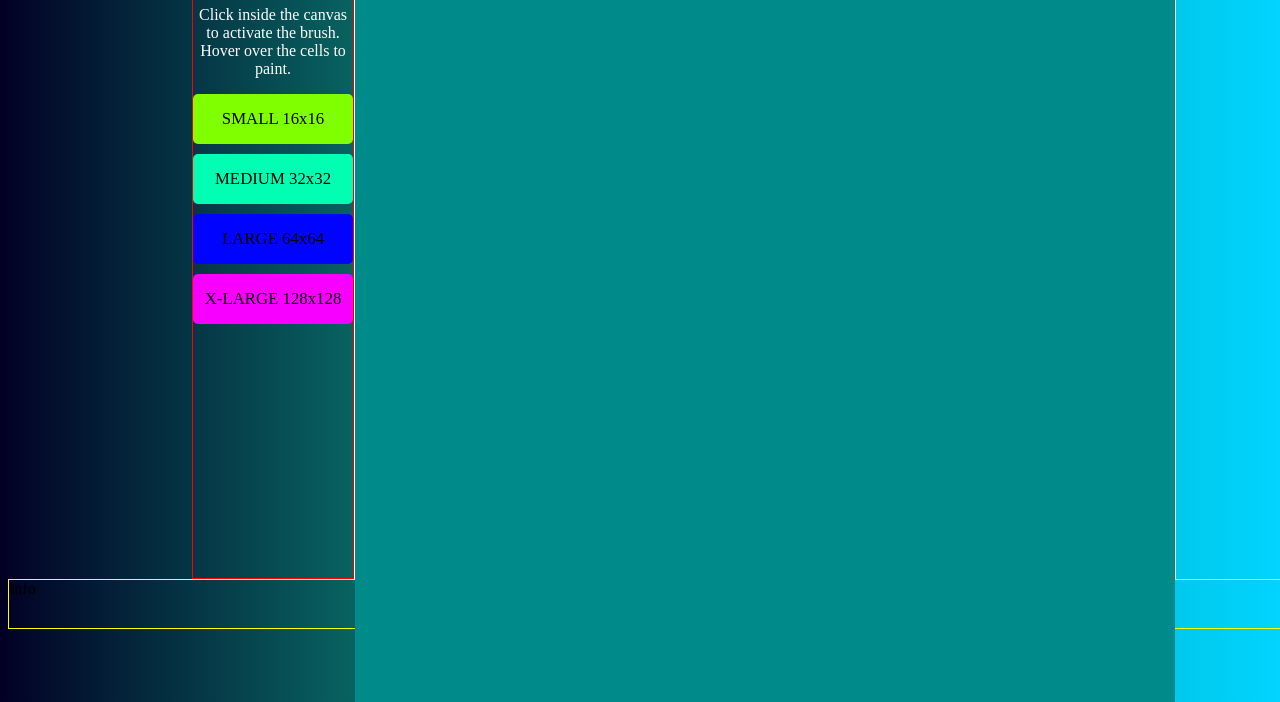
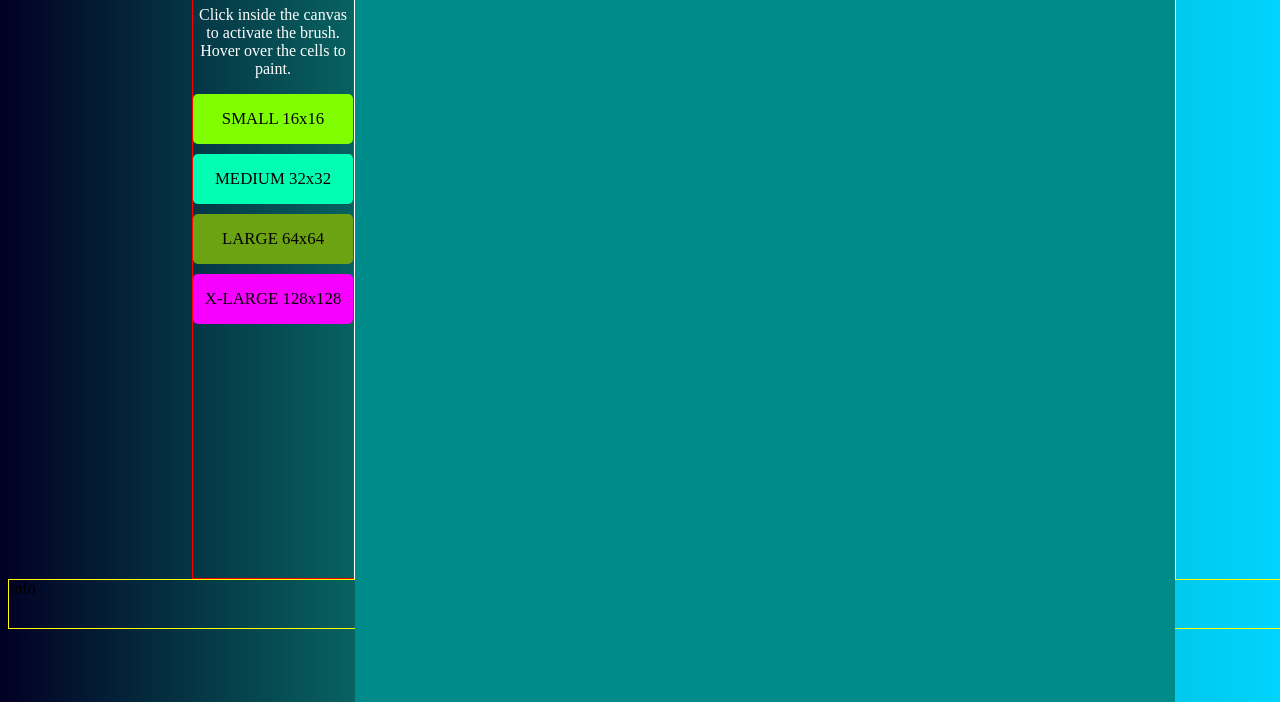
Before and after one commit to Makktu/another-etch-the-sketch, a plain HTML site: page index.html in a window 1280 px wide. Shown: the part 151-853 px from the top of the page. Drawn offline with Linux system fonts and the light colour scheme.

Commit message:
Thursday night

```diff
--- a/style.css
+++ b/style.css
@@ -20,6 +20,7 @@ body {
     width: 30vw;
     height: 90vh;
     border: 1px red solid;
+    position: relative;
 }
 
 .canvas-container {
@@ -36,6 +37,12 @@ body {
     margin-top: 1.5rem;
 }
 
+.all-btn {
+    position: absolute;
+    bottom: 0;
+    text-align: center;
+}
+
 .btn-size {
     height: 50px;
     width: 160px;
@@ -44,8 +51,8 @@ body {
     line-height: 50px;
     text-align: center;
     font-size: 1.05rem;
-    margin: 0 auto;
-    margin-bottom: 10px;
+
+    margin-top: 10px;
 }
 
 .small {
@@ -55,7 +62,7 @@ body {
     background-color: rgb(0, 255, 179);
 }
 .large {
-    background-color: rgb(0, 4, 255);
+    background-color: rgb(108, 163, 19);
 }
 .x-large {
     background-color: rgb(247, 0, 255);
```
